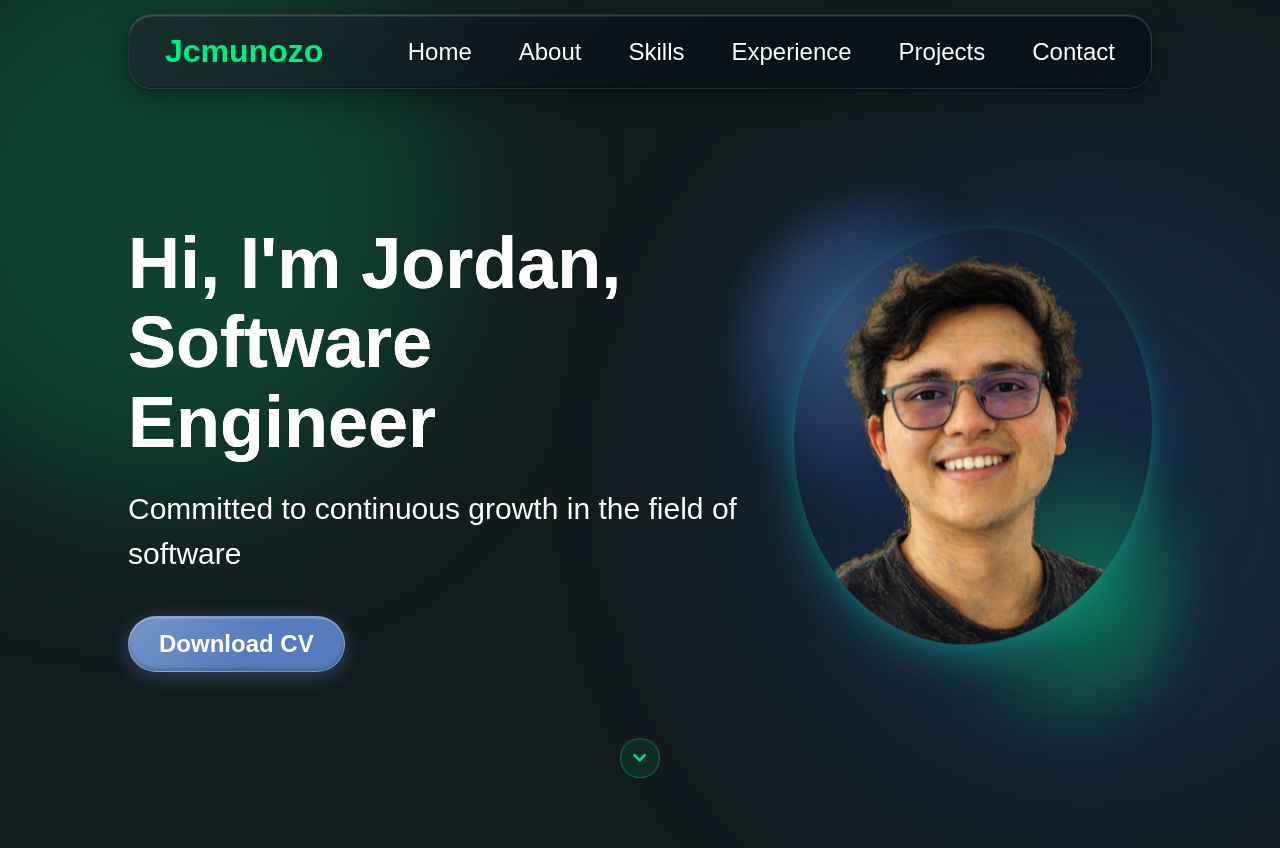
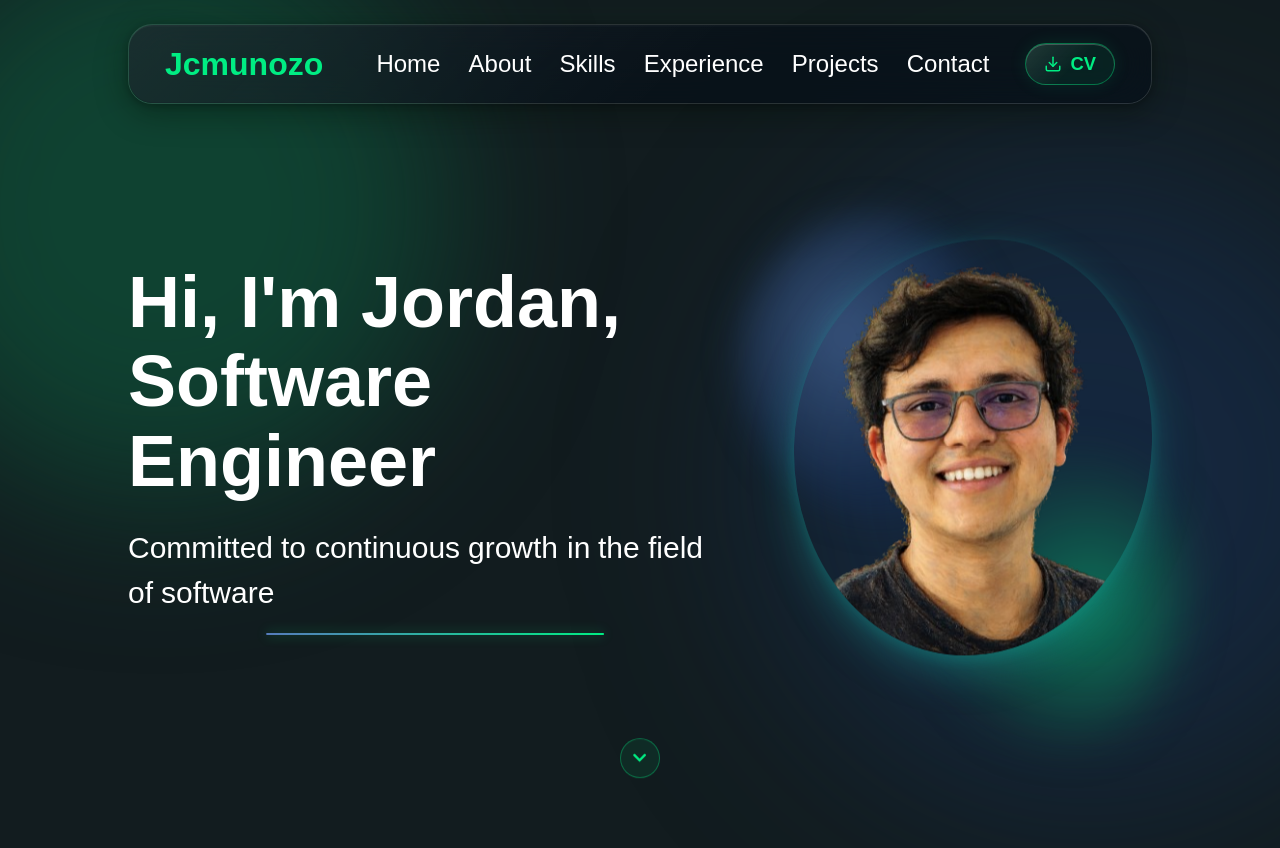
Before and after one commit to jcmunozo/jcmunozo_portfolio, a React (Vite) app: page / in a window 1280 px wide. Shown: the top 848 px of the page. Built offline with nearby package versions, Linux system fonts and the light colour scheme.

Commit message:
Fix: Refactor css

```diff
--- a/src/components/Hero/Hero.jsx
+++ b/src/components/Hero/Hero.jsx
@@ -1,42 +1,26 @@
-import React, { useState } from "react";
-import { useTypewriter, Cursor } from 'react-simple-typewriter';
+import React from "react";
 
 import me from "@/data/hero.json";
 import styles from "./Hero.module.css";
 import { getImageUrl } from "@/utils";
-import { RepelTitle } from "./RepelTitle";
+import { RevealText } from "./RevealText";
 
-const { welcome, heroMe } = me
+const { welcome, heroMe } = me;
+
+// Description starts revealing once the title has mostly settled
+const TITLE_WORDS = welcome.split(" ").length;
+const DESCRIPTION_DELAY = TITLE_WORDS * 0.07 + 0.35;
 
 export const Hero = () => {
-  const [isTypingComplete, setIsTypingComplete] = useState(false);
-  const [text] = useTypewriter({
-    words: [welcome],
-    loop: 1,
-    typeSpeed: 100,
-    onLoopDone: () => {
-        setIsTypingComplete(true);
-    },
-  })
-
   return (
     <section className={styles.container} id="hero">
       <div className={styles.content}>
         <h1 className={styles.title}>
-          {isTypingComplete
-            ? <RepelTitle text={welcome} />
-            : <><span>{text}</span><Cursor cursorColor='red' /></>
-          }
+          <RevealText text={welcome} accent={false} />
         </h1>
         <p className={styles.description}>
-          {isTypingComplete
-            ? <RepelTitle text={heroMe} />
-            : heroMe
-          }
+          <RevealText text={heroMe} startDelay={DESCRIPTION_DELAY} />
         </p>
-	<a href="/cv_Jordan_Munoz.pdf" className={styles.cvBtn} target="_blank" rel="noopener noreferrer">
-	  Download CV
-	</a>
       </div>
       <div className={styles.imageWrapper}>
         <div className={styles.blob1} />
--- a/src/components/Hero/Hero.module.css
+++ b/src/components/Hero/Hero.module.css
@@ -51,42 +51,70 @@
   font-family: var(--font-roboto);
   margin-bottom: 40px;
   line-height: 1.5;
+  min-height: 1.5em;
 }
 
-.cvBtn {
-  text-decoration: none;
-  border-radius: 50px;
-  font-size: clamp(1rem, 2vw, 1.5rem);
-  font-weight: 600;
-  padding: 13px 30px;
-  color: var(--color-text);
-
-  background:
-    linear-gradient(135deg, rgba(255,255,255,0.20) 0%, transparent 55%),
-    var(--color-primary);
-
-  border: 1px solid rgba(255, 255, 255, 0.20);
-
-  box-shadow:
-    inset 0  1.5px 0   rgba(255, 255, 255, 0.28),
-    inset 0 -2px   4px rgba(0,   0,   0,   0.22),
-    0 4px 18px         rgba(86, 124, 188, 0.45),
-    0 2px  5px         rgba(0,   0,   0,   0.25);
-
-  transition: all 0.3s;
-  cursor: pointer;
+/* --- Professional staggered word reveal --- */
+.reveal {
+  position: relative;
+  display: inline-block;
 }
 
-.cvBtn:hover {
-  background:
-    linear-gradient(135deg, rgba(255,255,255,0.06) 0%, transparent 55%),
-    transparent;
-  color: var(--color-primary);
-  border-color: var(--color-primary);
-  box-shadow:
-    inset 0 1px 0 rgba(255, 255, 255, 0.08),
-    0 4px 18px    rgba(86, 124, 188, 0.25),
-    0 0   20px    rgba(86, 124, 188, 0.12);
+.revealWord {
+  display: inline-block;
+  white-space: pre;
+  /* Solid fill so words stay visible even inside the gradient-clipped title */
+  -webkit-text-fill-color: var(--color-text);
+  opacity: 0;
+  transform: translateY(0.5em);
+  filter: blur(8px);
+  will-change: transform, filter, opacity;
+  animation: revealWord 0.75s cubic-bezier(0.22, 1, 0.36, 1) forwards;
+}
+
+.revealAccent {
+  position: absolute;
+  left: 50%;
+  bottom: -20px;
+  transform: translateX(-50%);
+  height: 2px;
+  width: 0;
+  border-radius: 2px;
+  background: linear-gradient(
+    90deg,
+    var(--color-primary),
+    var(--color-accent)
+  );
+  box-shadow: 0 0 12px rgba(0, 237, 131, 0.45);
+  animation: revealAccent 0.9s cubic-bezier(0.22, 1, 0.36, 1) forwards;
+}
+
+@keyframes revealWord {
+  to {
+    opacity: 1;
+    transform: translateY(0);
+    filter: blur(0);
+  }
+}
+
+@keyframes revealAccent {
+  to {
+    width: 55%;
+  }
+}
+
+@media (prefers-reduced-motion: reduce) {
+  .revealWord {
+    animation: none;
+    opacity: 1;
+    transform: none;
+    filter: none;
+  }
+
+  .revealAccent {
+    animation: none;
+    width: 55%;
+  }
 }
 
 .imageWrapper {
@@ -196,18 +224,6 @@
   }
 }
 
-.letter {
-  display: inline-block;
-  -webkit-text-fill-color: var(--color-text);
-  transition: transform 0.5s cubic-bezier(0.34, 1.56, 0.64, 1);
-}
-
-.letterPushing {
-  display: inline-block;
-  -webkit-text-fill-color: var(--color-text);
-  transition: transform 0.08s ease-out;
-}
-
 @media screen and (max-width: 830px) {
   .container {
     flex-direction: column-reverse;
--- a/src/components/Hero/RepelTitle.jsx
+++ /dev/null
@@ -1,81 +0,0 @@
-import React, { useRef, useEffect } from "react";
-import styles from "./Hero.module.css";
-
-const RADIUS = 80;
-const MAX_PUSH = 25;
-
-export const RepelTitle = ({ text, className }) => {
-  const containerRef = useRef(null);
-
-  useEffect(() => {
-    const container = containerRef.current;
-    if (!container) return;
-
-    const handleMouseMove = (e) => {
-      if (window.innerWidth <= 830) return;
-
-      // Scale push down on smaller desktop screens
-      const scale = Math.min(1, window.innerWidth / 1200);
-      const push = MAX_PUSH * scale;
-
-      const spans = container.querySelectorAll("[data-letter]");
-      spans.forEach((span) => {
-        const rect = span.getBoundingClientRect();
-        const cx = rect.left + rect.width / 2;
-        const cy = rect.top + rect.height / 2;
-        const dx = e.clientX - cx;
-        const dy = e.clientY - cy;
-        const dist = Math.sqrt(dx * dx + dy * dy);
-
-        if (dist < RADIUS) {
-          const force = (RADIUS - dist) / RADIUS;
-          const angle = Math.atan2(dy, dx);
-          const pushX = -Math.cos(angle) * force * push;
-          const pushY = -Math.sin(angle) * force * push;
-          span.classList.add(styles.letterPushing);
-          span.classList.remove(styles.letter);
-          span.style.transform = `translate(${pushX}px, ${pushY}px)`;
-        } else {
-          span.classList.add(styles.letter);
-          span.classList.remove(styles.letterPushing);
-          span.style.transform = "";
-        }
-      });
-    };
-
-    const handleMouseLeave = () => {
-      const spans = container.querySelectorAll("[data-letter]");
-      spans.forEach((span) => {
-        span.classList.add(styles.letter);
-        span.classList.remove(styles.letterPushing);
-        span.style.transform = "";
-      });
-    };
-
-    container.addEventListener("mousemove", handleMouseMove);
-    container.addEventListener("mouseleave", handleMouseLeave);
-    return () => {
-      container.removeEventListener("mousemove", handleMouseMove);
-      container.removeEventListener("mouseleave", handleMouseLeave);
-    };
-  }, []);
-
-  const words = text.split(" ");
-
-  return (
-    <span ref={containerRef} className={className}>
-      {words.map((word, wordIndex) => (
-        <React.Fragment key={wordIndex}>
-          <span style={{ display: "inline-block", whiteSpace: "nowrap" }}>
-            {word.split("").map((char, charIndex) => (
-              <span key={charIndex} data-letter className={styles.letter}>
-                {char}
-              </span>
-            ))}
-          </span>
-          {wordIndex < words.length - 1 ? " " : ""}
-        </React.Fragment>
-      ))}
-    </span>
-  );
-};
--- /dev/null
+++ b/src/components/Hero/RevealText.jsx
@@ -0,0 +1,38 @@
+import React from "react";
+import styles from "./Hero.module.css";
+
+const STAGGER = 0.07; // seconds between each word
+
+export const RevealText = ({
+  text,
+  className,
+  startDelay = 0,
+  accent = true,
+}) => {
+  const words = text.split(" ");
+
+  return (
+    <span className={`${styles.reveal} ${className ?? ""}`} aria-label={text}>
+      {words.map((word, index) => (
+        <span
+          key={index}
+          aria-hidden="true"
+          className={styles.revealWord}
+          style={{ animationDelay: `${startDelay + index * STAGGER}s` }}
+        >
+          {word}
+          {index < words.length - 1 ? " " : ""}
+        </span>
+      ))}
+      {accent && (
+        <span
+          className={styles.revealAccent}
+          style={{
+            animationDelay: `${startDelay + words.length * STAGGER + 0.15}s`,
+          }}
+          aria-hidden="true"
+        />
+      )}
+    </span>
+  );
+};
--- a/src/components/Navbar/Navbar.jsx
+++ b/src/components/Navbar/Navbar.jsx
@@ -10,13 +10,26 @@ export const Navbar = () => {
 
   useEffect(() => {
     if (!menuOpen) return;
+
     const handleClickOutside = (e) => {
       if (menuRef.current && !menuRef.current.contains(e.target)) {
         setMenuOpen(false);
       }
     };
+    const handleKey = (e) => {
+      if (e.key === "Escape") setMenuOpen(false);
+    };
+
+    // Lock background scroll while the fullscreen menu is open
+    document.body.style.overflow = "hidden";
     document.addEventListener("mousedown", handleClickOutside);
-    return () => document.removeEventListener("mousedown", handleClickOutside);
+    document.addEventListener("keydown", handleKey);
+
+    return () => {
+      document.body.style.overflow = "";
+      document.removeEventListener("mousedown", handleClickOutside);
+      document.removeEventListener("keydown", handleKey);
+    };
   }, [menuOpen]);
 
   const scrollTo = (e, id) => {
@@ -42,12 +55,16 @@ export const Navbar = () => {
 		? getImageUrl("nav/closeIcon.png")
 		: getImageUrl("nav/menuIcon.png")
 	    }
-	    alt="menu-button"
+	    alt={menuOpen ? "close menu" : "open menu"}
 	    onClick={() => setMenuOpen(!menuOpen)}
 	  />
-	  <ul
-	    className={`${styles.menuItems} ${menuOpen && styles.menuOpen}`}
+	  <div
+	    className={`${styles.navGroup} ${menuOpen ? styles.navGroupOpen : ""}`}
+	    onClick={(e) => {
+	      if (e.target === e.currentTarget) setMenuOpen(false);
+	    }}
 	  >
+	    <ul className={styles.menuItems}>
 	      <li><a href="#hero"       onClick={(e) => scrollTo(e, "hero")}>Home</a></li>
 	      <li><a href="#about"      onClick={(e) => scrollTo(e, "about")}>About</a></li>
 	      <li><a href="#skills"     onClick={(e) => scrollTo(e, "skills")}>Skills</a></li>
@@ -55,6 +72,30 @@ export const Navbar = () => {
 	      <li><a href="#projects"   onClick={(e) => scrollTo(e, "projects")}>Projects</a></li>
 	      <li><a href="#contact"    onClick={(e) => scrollTo(e, "contact")}>Contact</a></li>
 	    </ul>
+	    <a
+	      className={styles.cvBtn}
+	      href="/cv_Jordan_Munoz.pdf"
+	      download
+	      aria-label="Download CV"
+	      title="Download CV"
+	      onClick={() => setMenuOpen(false)}
+	    >
+	      <svg
+		viewBox="0 0 24 24"
+		fill="none"
+		stroke="currentColor"
+		strokeWidth="2"
+		strokeLinecap="round"
+		strokeLinejoin="round"
+		aria-hidden="true"
+	      >
+		<path d="M21 15v4a2 2 0 0 1-2 2H5a2 2 0 0 1-2-2v-4" />
+		<polyline points="7 10 12 15 17 10" />
+		<line x1="12" y1="15" x2="12" y2="3" />
+	      </svg>
+	      <span>CV</span>
+	    </a>
+	  </div>
 	</div>
       </div>
     </nav>
--- a/src/components/Navbar/Navbar.module.css
+++ b/src/components/Navbar/Navbar.module.css
@@ -5,7 +5,7 @@
   position: sticky;
   top: 0;
   z-index: 30;
-  padding: 10px var(--margin-side-mobile);
+  padding: 16px var(--margin-side-mobile) 8px;
 }
 
 /* ── Pill with water-drop gloss ──────────────────────────────── */
@@ -13,17 +13,15 @@
   display: flex;
   align-items: center;
   justify-content: space-between;
+  gap: clamp(24px, 4vw, 64px);
   padding: 14px 28px;
   z-index: 2;
   position: relative;
   border-radius: 20px;
 
-  /* Frosted glass base + diagonal light refraction */
-  background:
-    linear-gradient(135deg, rgba(255,255,255,0.07) 0%, transparent 55%),
-    rgba(6, 14, 24, 0.65);
-  backdrop-filter: blur(24px);
-  -webkit-backdrop-filter: blur(24px);
+  /* Cap the width and center so the bar isn't full-width on large screens */
+  max-width: 1080px;
+  margin-inline: auto;
 
   /* Thin rim + translucency */
   border: 1px solid rgba(255, 255, 255, 0.10);
@@ -37,9 +35,26 @@
     0  0   50px        rgba(0, 237, 131, 0.05);
 }
 
+/* Frosted glass lives on a pseudo-element so .navContent itself isn't a
+   containing block for the fixed mobile overlay (backdrop-filter would
+   otherwise trap position:fixed descendants inside the navbar pill). */
+.navContent::before {
+  content: "";
+  position: absolute;
+  inset: 0;
+  z-index: -1;
+  border-radius: inherit;
+
+  background:
+    linear-gradient(135deg, rgba(255,255,255,0.07) 0%, transparent 55%),
+    rgba(6, 14, 24, 0.65);
+  backdrop-filter: blur(24px);
+  -webkit-backdrop-filter: blur(24px);
+}
+
 @media screen and (min-width: 1024px) {
   .navbar {
-    padding: 14px var(--margin-side-desktop);
+    padding: 24px var(--margin-side-desktop) 10px;
   }
 
   .navContent {
@@ -63,12 +78,80 @@
 
 .menu {
   display: flex;
+  align-items: center;
+}
+
+/* Holds the links + CV button. On desktop it's an inline row;
+   on mobile it becomes the fullscreen blurred overlay. */
+.navGroup {
+  display: flex;
+  align-items: center;
+  gap: 36px;
 }
 
 .menuItems {
   display: flex;
-  gap: 47px;
+  gap: clamp(20px, 2.2vw, 40px);
   list-style: none;
+}
+
+/* ── CV download — glass "ghost" pill that fits the navbar gloss ── */
+.cvBtn {
+  display: inline-flex;
+  align-items: center;
+  gap: 8px;
+  flex-shrink: 0;
+  padding: 9px 18px;
+  border-radius: 50px;
+  font-size: clamp(1rem, 1.7vw, 1.15rem);
+  font-weight: 600;
+  text-decoration: none;
+  white-space: nowrap;
+  color: var(--color-accent);
+
+  /* Same diagonal gloss as the nav pill, tinted with the accent */
+  background:
+    linear-gradient(135deg, rgba(255, 255, 255, 0.10) 0%, transparent 55%),
+    rgba(0, 237, 131, 0.07);
+  border: 1px solid rgba(0, 237, 131, 0.40);
+  box-shadow:
+    inset 0 1px 0 rgba(255, 255, 255, 0.20),
+    0 0 18px rgba(0, 237, 131, 0.10);
+
+  transition:
+    transform var(--transition-fast),
+    background var(--transition-fast),
+    color var(--transition-fast),
+    box-shadow var(--transition-fast);
+}
+
+.cvBtn svg {
+  width: 18px;
+  height: 18px;
+}
+
+.cvBtn:hover {
+  color: var(--color-bg);
+  background:
+    linear-gradient(135deg, rgba(255, 255, 255, 0.25) 0%, transparent 55%),
+    var(--color-accent);
+  border-color: var(--color-accent);
+  transform: translateY(-1px);
+  box-shadow:
+    inset 0 1px 0 rgba(255, 255, 255, 0.35),
+    0 6px 20px rgba(0, 237, 131, 0.35),
+    0 0 28px rgba(0, 237, 131, 0.25);
+}
+
+.cvBtn:active {
+  transform: translateY(0);
+}
+
+@media (prefers-reduced-motion: reduce) {
+  .cvBtn,
+  .cvBtn:hover {
+    transform: none;
+  }
 }
 
 .menuItems a {
@@ -88,45 +171,98 @@
     padding: 12px 20px;
   }
 
-  .menu {
-    position: relative;
-    flex-direction: row;
-    align-items: center;
-    z-index: 50;
-  }
-
+  /* Hamburger / close toggle stays in the bar, above the overlay */
   .menuBtn {
     display: block;
     cursor: pointer;
-    width: 28px;
+    width: 30px;
+    position: relative;
+    z-index: 60;
+  }
+
+  /* Fullscreen, centered, dark + blurred menu overlay */
+  .navGroup {
+    position: fixed;
+    inset: 0;
+    z-index: 50;
+    display: none;
+    flex-direction: column;
+    align-items: center;
+    justify-content: center;
+    gap: 40px;
+
+    background:
+      radial-gradient(
+        ellipse at 50% 35%,
+        rgba(0, 237, 131, 0.08),
+        transparent 60%
+      ),
+      rgba(6, 14, 24, 0.78);
+    backdrop-filter: blur(26px);
+    -webkit-backdrop-filter: blur(26px);
+  }
+
+  .navGroupOpen {
+    display: flex;
+    animation: overlayIn 0.3s ease both;
   }
 
   .menuItems {
-    position: absolute;
-    top: calc(100% + 14px);
-    right: 0;
-    display: none;
     flex-direction: column;
     align-items: center;
-    gap: 13px;
-    list-style: none;
-
-    /* Same water-drop treatment as nav pill */
-    border-radius: 16px;
-    background:
-      linear-gradient(135deg, rgba(255,255,255,0.06) 0%, transparent 55%),
-      rgba(6, 14, 24, 0.82);
-    backdrop-filter: blur(24px);
-    -webkit-backdrop-filter: blur(24px);
-    border: 1px solid rgba(255, 255, 255, 0.10);
-    box-shadow:
-      inset 0 1.5px 0 rgba(255, 255, 255, 0.14),
-      inset 0 -1px  0 rgba(0, 0, 0, 0.25),
-      0 12px 36px     rgba(0, 0, 0, 0.45);
-    padding: 22px 30px;
+    gap: 34px;
   }
 
-  .menuOpen {
-    display: flex;
+  .menuItems a {
+    font-size: 1.7rem;
+    font-weight: 500;
+  }
+
+  .cvBtn {
+    font-size: 1.4rem;
+    padding: 13px 30px;
+  }
+
+  .cvBtn svg {
+    width: 22px;
+    height: 22px;
+  }
+
+  /* Staggered entrance for each option */
+  .navGroupOpen .menuItems li,
+  .navGroupOpen .cvBtn {
+    animation: optionIn 0.45s cubic-bezier(0.22, 1, 0.36, 1) both;
+  }
+
+  .navGroupOpen .menuItems li:nth-child(1) { animation-delay: 0.06s; }
+  .navGroupOpen .menuItems li:nth-child(2) { animation-delay: 0.11s; }
+  .navGroupOpen .menuItems li:nth-child(3) { animation-delay: 0.16s; }
+  .navGroupOpen .menuItems li:nth-child(4) { animation-delay: 0.21s; }
+  .navGroupOpen .menuItems li:nth-child(5) { animation-delay: 0.26s; }
+  .navGroupOpen .menuItems li:nth-child(6) { animation-delay: 0.31s; }
+  .navGroupOpen .cvBtn { animation-delay: 0.38s; }
+}
+
+@keyframes overlayIn {
+  from { opacity: 0; }
+  to   { opacity: 1; }
+}
+
+@keyframes optionIn {
+  from {
+    opacity: 0;
+    transform: translateY(14px);
+  }
+  to {
+    opacity: 1;
+    transform: translateY(0);
   }
 }
+
+@media (prefers-reduced-motion: reduce) {
+  .navGroupOpen,
+  .navGroupOpen .menuItems li,
+  .navGroupOpen .cvBtn {
+    animation: none;
+  }
+}
```
Also changed, not shown: src/components/Skills/Skills.module.css (+19 -8 lines). Lines whose indentation alone changed are shown as unchanged.
